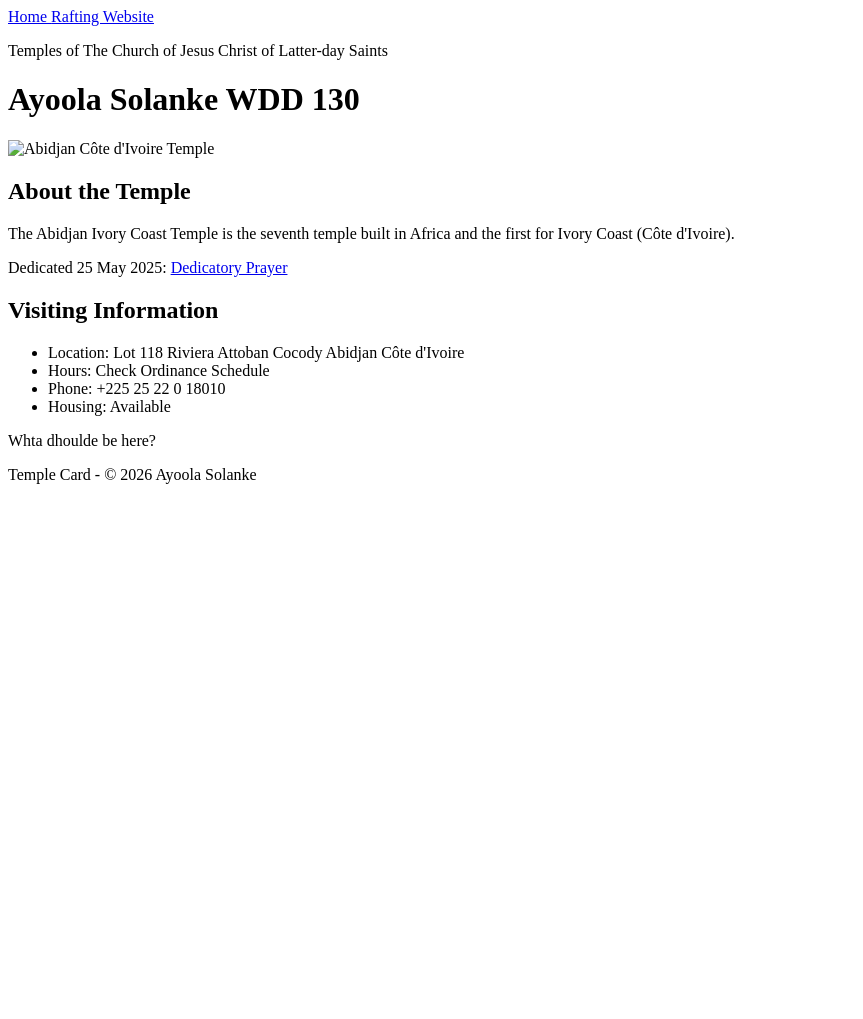
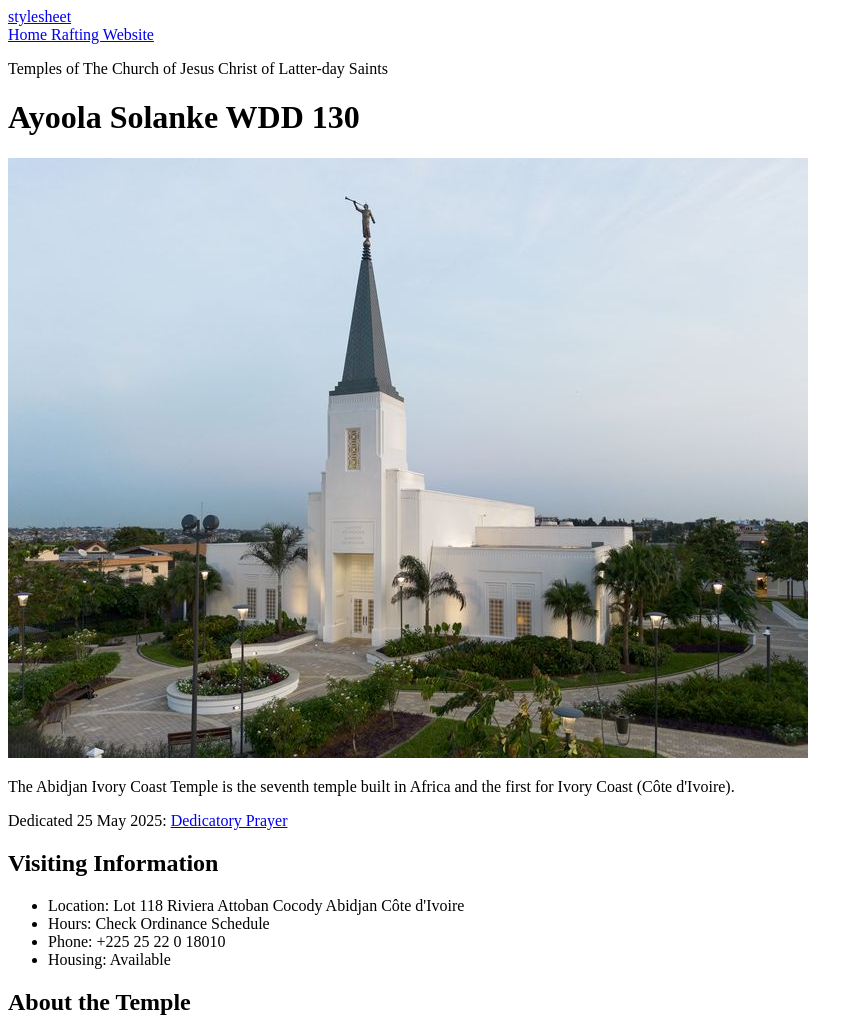
Before and after one commit to ayoslanky/wdd130, a plain HTML site: page week02/temple.html in a window 1280 px wide. Shown: the top 1019 px of the page, without its empty margins (0-863 px from the left). Before the commit the page ends 800 px from the top, so only its background shows below. Drawn offline with Linux system fonts and the light colour scheme.

Commit message:
cleaning html

```diff
--- a/week02/temple.html
+++ b/week02/temple.html
@@ -3,11 +3,9 @@
 
 <head>
     <meta charset="UTF-8">
-    <meta name="viewport" content="width=device-width, initial-scale=1.0">
-    <meta author="Ayoola Solanke">
-    <meta name="This is week 2 project on css, There will be rules on the styles from the header, footer, h1.">
+    <meta name="viewport" content="width=device-width, initial-scale=1.0" name="Ayoola Solanke" content="This is week 2 project on css, There will be rules on the styles from the header, footer, h1.">
     <title>WDD 130 Ayoola Solanke</title>
-    <link href="styles/styles.css">
+    <a href="styles/styles.css">stylesheet</a>
     </head>
 
 <body>
@@ -22,10 +20,10 @@
 
         <h1>Ayoola Solanke WDD 130</h1>
         <picture>
-            <img src="./images/abidjan-ivory-coast.jpg" alt="Abidjan Côte d'Ivoire Temple">
+            <img src="/images/abidjan-ivory-coast.jpeg" alt="Abidjan Côte d'Ivoire Temple">
         </picture>
         <section>
-            <aside><h2>About the Temple</h2></aside>
+
             <p>The Abidjan Ivory Coast Temple is the seventh temple built in Africa and the first for Ivory Coast (Côte d'Ivoire).</p>
             <p>Dedicated 25 May 2025: <a href="https://www.churchofjesuschrist.org/temples/dedicatory-prayer/abidjan-ivory-coast-temple/2025-05-25?lang=eng" target="_blank" rel="noopener noreferrer">Dedicatory Prayer</a></p>
         </section>
@@ -40,7 +38,9 @@
         </section>
 
     </main>
-    <aside> Whta dhoulde be here?</aside>
+    <aside>
+        <h2>About the Temple</h2>
+    </aside>
     <footer>
         <p>Temple Card - &copy; 2026 Ayoola Solanke</p>
     </footer>
```
